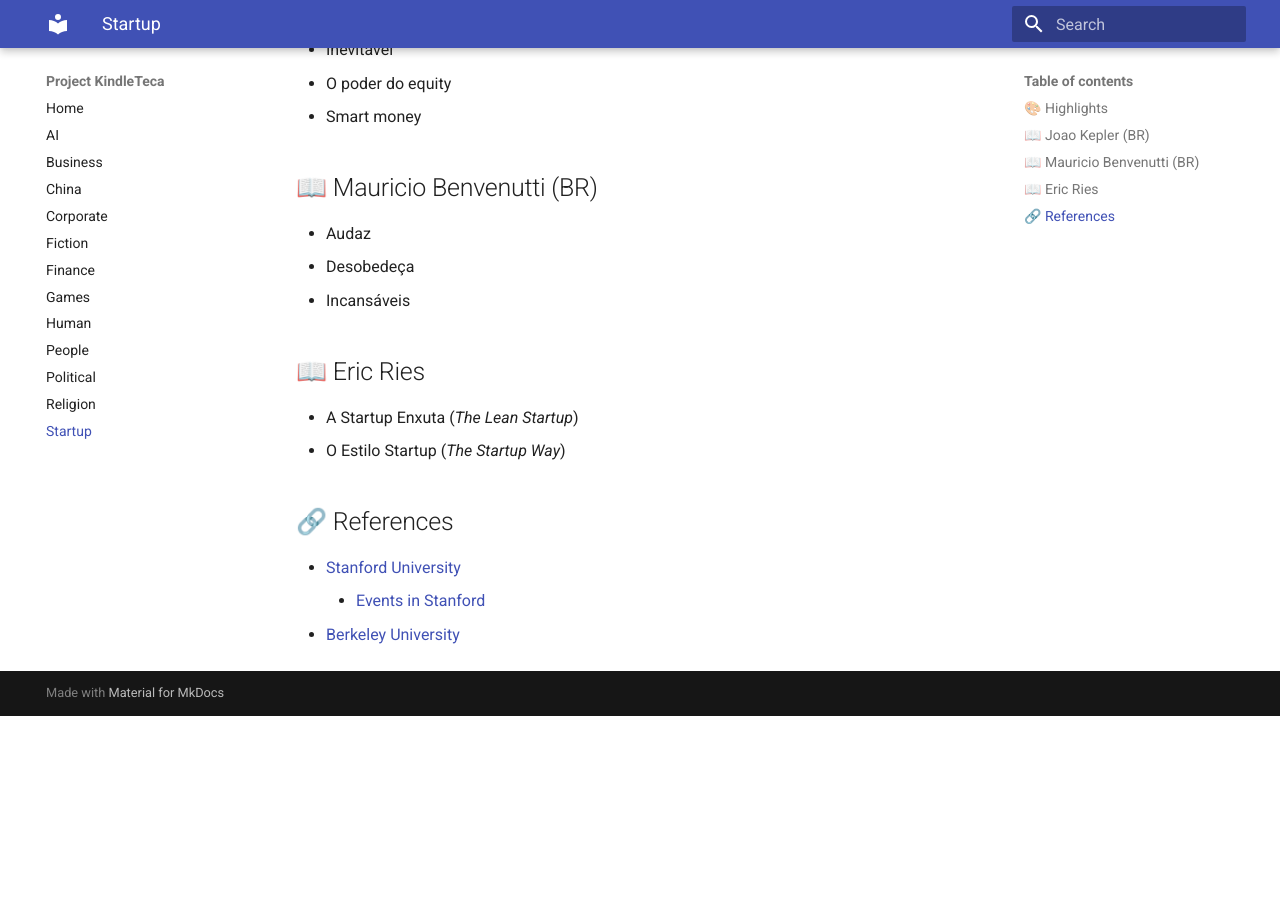
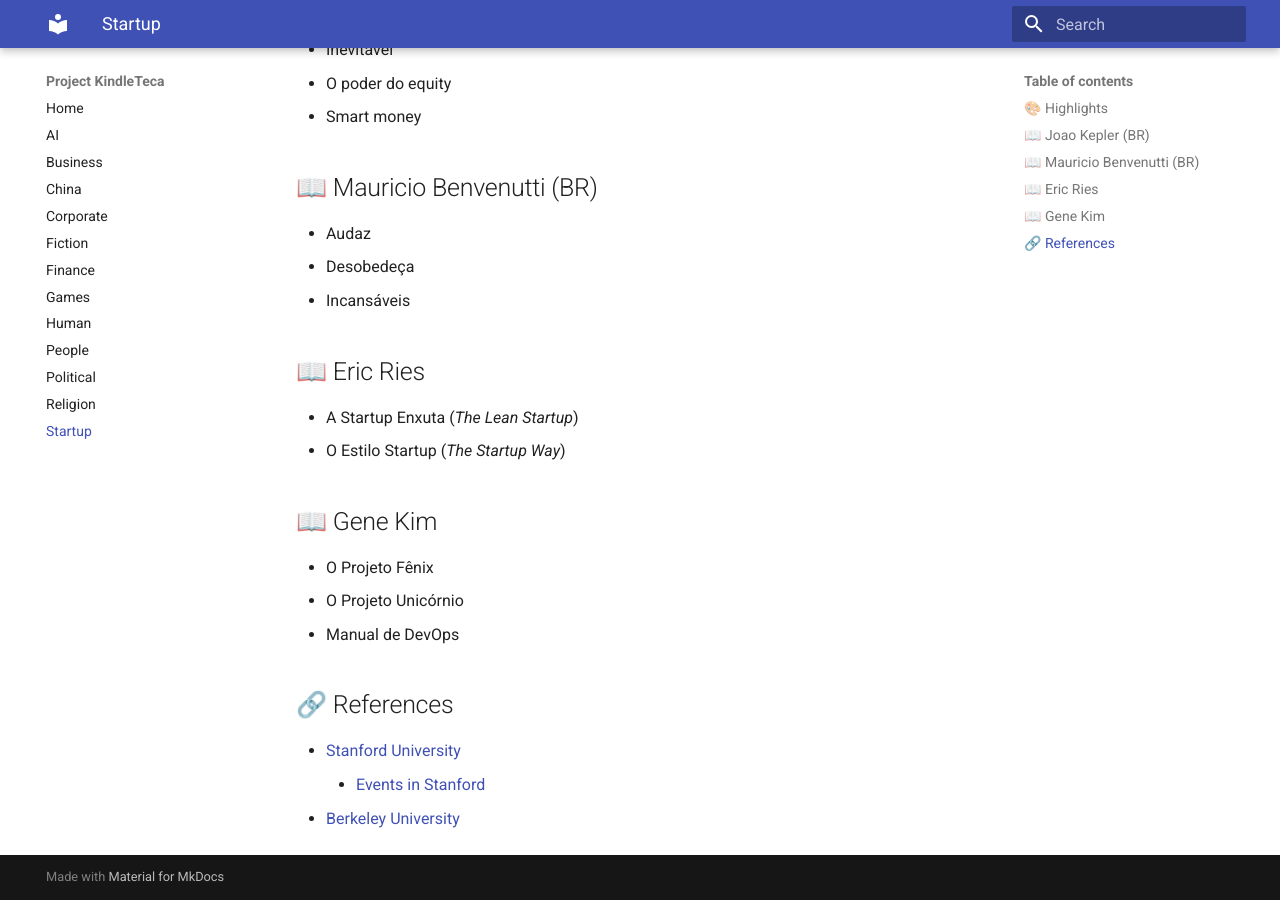
Before and after one commit to renatobrf/kindle-teca, an MkDocs documentation site: the page built from docs/startup.md, in a window 1280 px wide and 900 px high, scrolled down 603 px. Built offline with MkDocs 1.6.1 and Material for MkDocs 9.7.7, drawn with Linux system fonts in a browser that asks for light colours; before the commit the page ends 1319 px from its top, so only the background shows below that.

Commit message:
Add books by Gene Kim to startup documentation

```diff
--- a/docs/startup.md
+++ b/docs/startup.md
@@ -22,6 +22,11 @@
 - A Startup Enxuta (*The Lean Startup*)
 - O Estilo Startup (*The Startup Way*)
 
+## 📖 Gene Kim
+- O Projeto Fênix
+- O Projeto Unicórnio
+- Manual de DevOps
+
 ## 🔗 References
 - [Stanford University](https://www.stanford.edu/)
     - [Events in Stanford](https://events.stanford.edu/)
```
